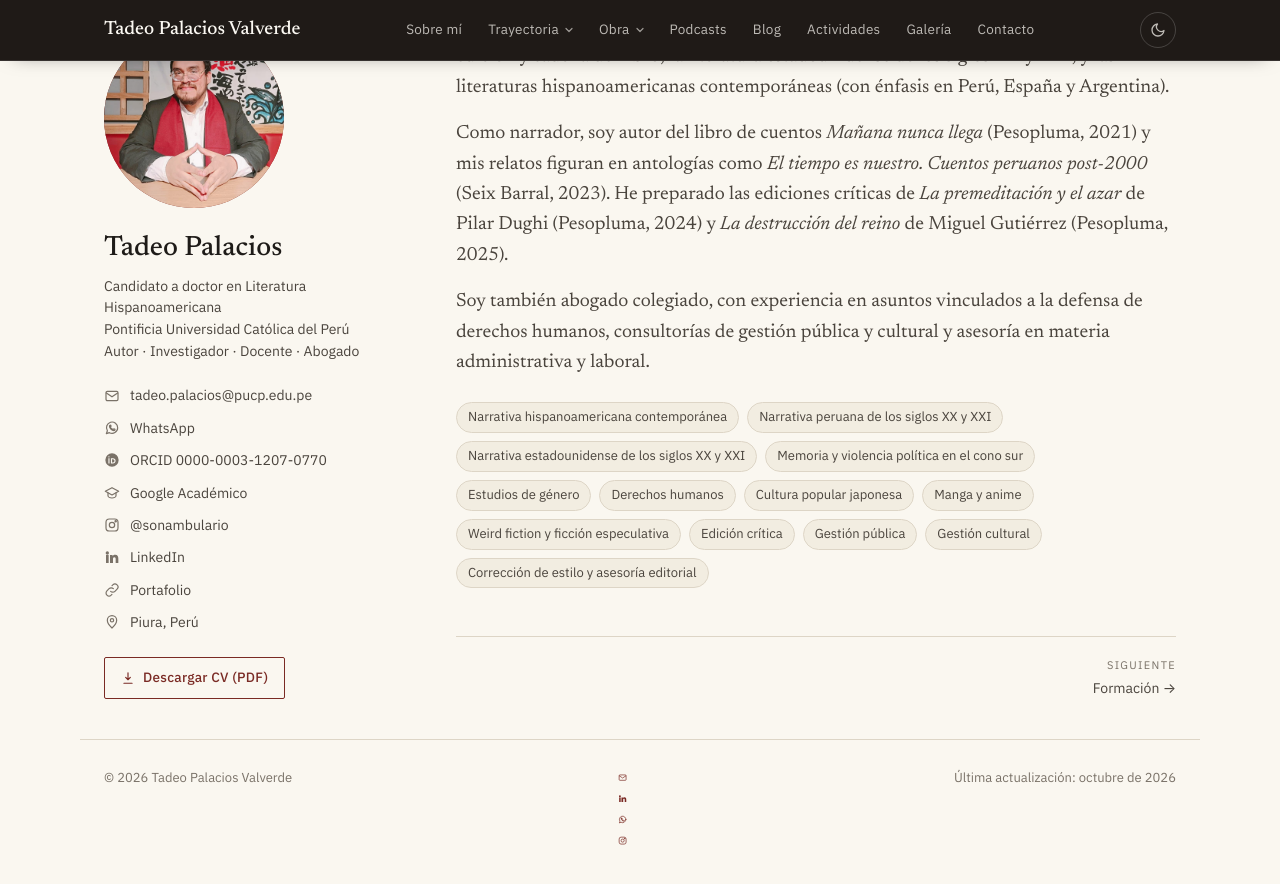
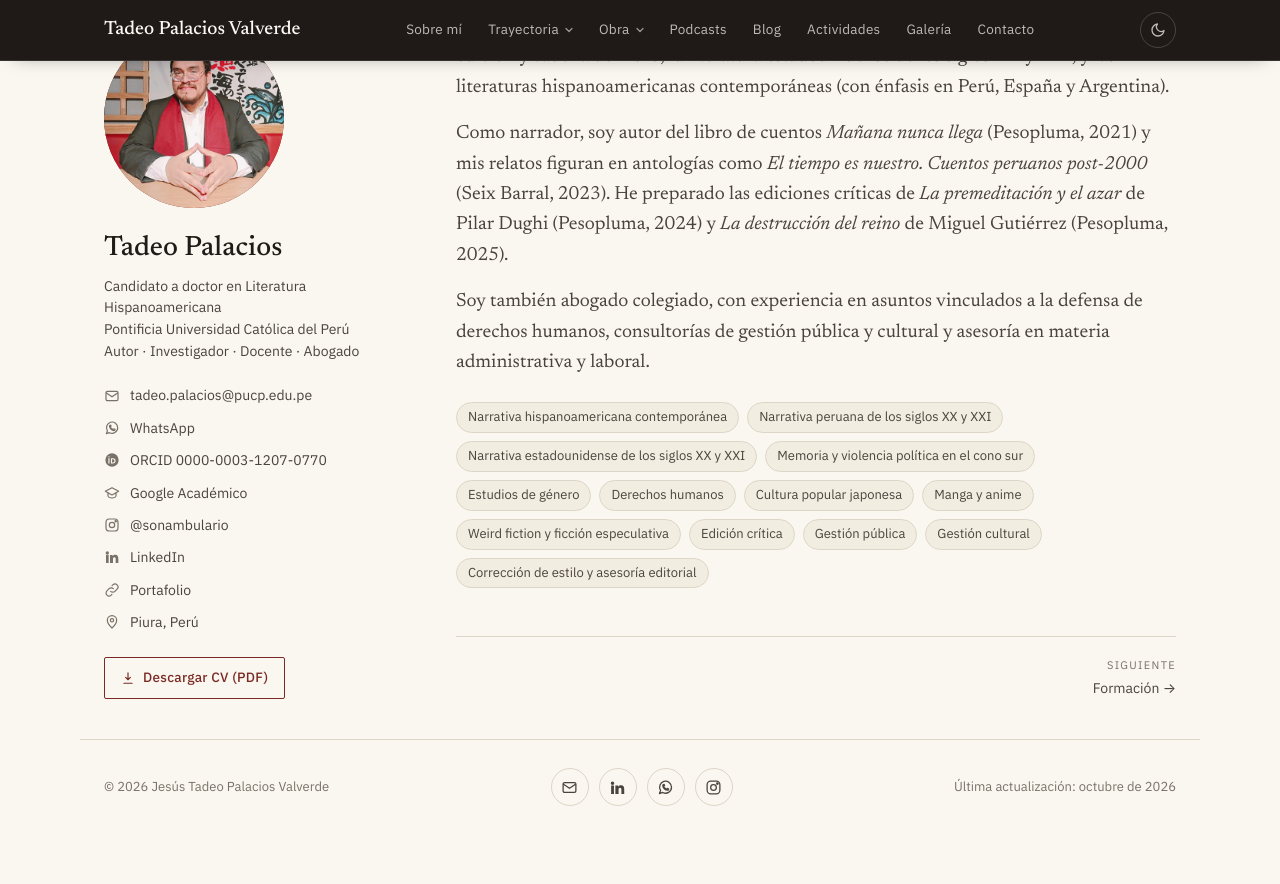
Before and after one commit to jtadeopalacios/jtadeopalacios.github.io, a Jekyll site: the page index.html, which Jekyll copies as it is, in a window 1280 px wide and 900 px high, scrolled down 536 px. Shown: the top 884 px of the window. Built offline with Jekyll 4.4.1, drawn with Linux system fonts in a browser that asks for light colours; after the commit the page ends 1390 px from its top, so only the background shows below that.

Commit message:
Update index.html

```diff
--- a/index.html
+++ b/index.html
@@ -609,6 +609,23 @@
     .js main > section, .js .subpanel { display: block !important; }
     .layout { display: block; padding: 0; }
     .sidebar { position: static; }
+  }
+   /* Iconos de contacto en el pie de página */
+  footer { align-items: center; }
+  .foot-social { display: flex; gap: 10px; }
+  .foot-social a {
+    width: 38px; height: 38px; border-radius: 50%; display: grid; place-items: center;
+    color: var(--ink-2); border: 1px solid var(--rule); text-decoration: none;
+    transition: color .2s ease, border-color .2s ease, box-shadow .25s ease, transform .2s ease;
+  }
+  .foot-social a:hover, .foot-social a:focus-visible {
+    color: var(--accent); border-color: var(--accent); outline: none; transform: translateY(-2px);
+    box-shadow: 0 0 16px rgba(var(--glow), .45);
+  }
+  .foot-social svg { width: 17px; height: 17px; }
+  @media (max-width: 600px) {
+    footer { flex-direction: column; text-align: center; gap: 14px; }
+    .foot-social { order: -1; }
   }
 </style>
 </head>
@@ -1217,7 +1233,7 @@
 </div>
 
 <footer>
-  <span>© 2026 Tadeo Palacios Valverde</span>
+  <span>© 2026 Jesús Tadeo Palacios Valverde</span>
   <nav class="foot-social" aria-label="Redes y contacto">
     <a href="mailto:tadeo.palacios@pucp.edu.pe" aria-label="Correo" title="Correo">
       <svg viewBox="0 0 24 24" fill="none" stroke="currentColor" stroke-width="1.8"><rect x="3" y="5" width="18" height="14" rx="2"/><path d="m3 7 9 6 9-6"/></svg>
```
Also changed, not shown: other parts of index.html (+0 -1 lines).
